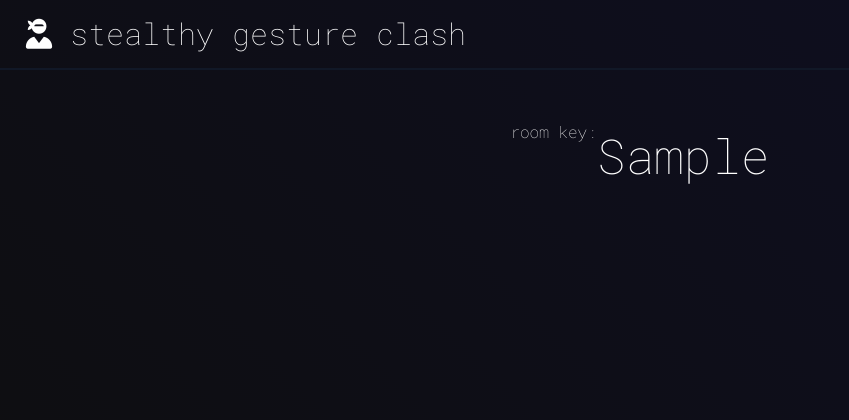
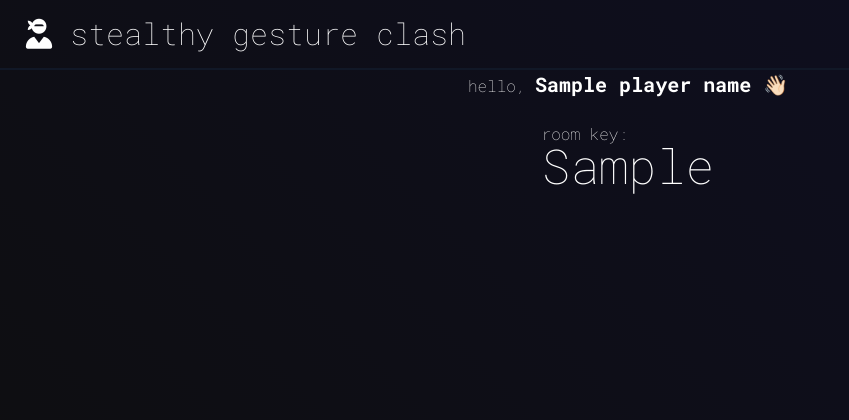
Before and after one commit to joaomarcoscrs/stealthy-gesture-clash, a Flask app: template templates/room.html in a window 1280 px wide. Shown: the top 420 px of the page, without its empty margins (0-849 px from the left). Run offline with Flask 3, Linux system fonts and the light colour scheme; the template is opened without the code that fills it: most values are stand-ins (such as "Sample title", 1, 10 or a date in 2020); some libraries are stand-ins or nearby versions.

Commit message:
updates socket and room page

```diff
--- a/app.py
+++ b/app.py
@@ -5,11 +5,12 @@ import threading
 import logging
 import time
 
+from functools import partial
 from inference.core.interfaces.camera.entities import VideoFrame
-from flask import Flask, render_template
+from flask import Flask, render_template, request
 from computer_vision import infer
 from flask_socketio import SocketIO
-from game import run_game
+from game import run_game, add_player_to_game, is_playing, account_player_action
 
 app = Flask(__name__)
 socket = SocketIO(app)
@@ -17,7 +18,7 @@ socket = SocketIO(app)
 label_annotator = supervision.LabelAnnotator()
 box_annotator = supervision.BoundingBoxAnnotator()
 
-active_games = set()
+games = {}
 
 
 @app.route("/play", methods=["POST"])
@@ -34,8 +35,6 @@ def play():
 
     socket.emit("game-ended", room_key, broadcast=True)
 
-    active_games.remove(room_key)
-
     return "Ok"
 
 
@@ -46,36 +45,49 @@ def index():
 
 @app.route("/room/<room_key>")
 def room(room_key):
+    # gets player name from query string
+    player_name = request.args.get("name")
+
+    if not player_name:
+        return "Player name is required", 400
+
     # Start the inference in a background thread
-    # inference_thread = threading.Thread(target=start_inference)
-    # inference_thread.daemon = True
-    # inference_thread.start()
-    return render_template("room.html", room_key=room_key)
+    inference_thread = threading.Thread(
+        target=partial(start_inference, room_key, player_name)
+    )
+    inference_thread.daemon = True
+    inference_thread.start()
+
+    add_player_to_game(games, room_key, player_name)
+
+    return render_template("room.html", room_key=room_key, player_name=player_name)
 
 
-async def async_inference(room_key):
-    if not room_key in active_games:
-        publish_frame_to_socket(room_key)
-    else:
-        await asyncio.to_thread(
-            infer,
-            "rock-paper-scissors-sxsw/14",
-            0,
-            on_prediction=publish_annotated_frame,
-        )
+async def async_inference(room_key, player_name):
+    await asyncio.to_thread(
+        infer,
+        "rock-paper-scissors-sxsw/14",
+        0,
+        on_prediction=partial(
+            process_predictions, room_key=room_key, player_name=player_name
+        ),
+    )
 
 
-def start_inference(room_key):
+def start_inference(room_key, player_name):
     loop = asyncio.new_event_loop()
     asyncio.set_event_loop(loop)
-    loop.run_until_complete(async_inference(room_key))
+    loop.run_until_complete(async_inference(room_key, player_name))
 
 
-def publish_buffered_frame_to_socket(frame):
+def publish_buffered_frame_to_socket(room_key, player_name, frame):
     _, buffer = cv2.imencode(".jpg", frame)
     frame = buffer.tobytes()
 
-    socket.emit("update-frame", frame)
+    socket.emit(
+        "update-frame",
+        {"room_key": room_key, "player_name": player_name, "frame": frame},
+    )
 
 
 def annotated_frame(predictions: dict, video_frame: VideoFrame):
@@ -94,25 +106,19 @@ def annotated_frame(predictions: dict, video_frame: VideoFrame):
     return annotated
 
 
-def publish_frame_to_socket(room_key):
-    cap = cv2.VideoCapture(0)
+def process_predictions(
+    predictions: dict,
+    video_frame: VideoFrame,
+    room_key: str = None,
+    player_name: str = None,
+):
+    if is_playing(games, room_key):
+        frame_to_render = annotated_frame(predictions, video_frame)
+    else:
+        frame_to_render = video_frame.image
 
-    while True:
-        ret, frame = cap.read()
-
-        if not ret:
-            break
-
-        if not room_key in active_games:
-            publish_buffered_frame_to_socket(frame)
-
-        time.sleep(1 / 6)
-
-
-def publish_annotated_frame(predictions: dict, video_frame: VideoFrame):
-    frame_to_render = annotated_frame(predictions, video_frame)
-
-    publish_buffered_frame_to_socket(frame_to_render)
+    account_player_action(games, socket, room_key, player_name, predictions)
+    publish_buffered_frame_to_socket(room_key, player_name, frame_to_render)
 
 
 if __name__ == "__main__":
--- a/static/index.css
+++ b/static/index.css
@@ -13,9 +13,6 @@ body, html {
 }
 
 #video-container {
-  position: absolute;
-  top: 70px; /* Adjusted to accommodate the navbar */
-  right: 20px;
   width: auto;
   height: 33.33%; /* One-third of the screen height */
   max-width: 33.33%; /* Limit width to one-third of the screen width */
@@ -34,7 +31,3 @@ body, html {
   font-size: 3rem; /* Large font size */
   font-weight: 100; /* Thin font weight */
 }
-
-.container {
-  padding-top: 50px;
-}
--- a/static/socket.js
+++ b/static/socket.js
@@ -15,7 +15,9 @@ export function startSocket() {
   socket.on("update-frame", function (data) {
     if (videoContainer) videoContainer.style.display = "block";
 
-    var blob = new Blob([data], { type: "image/jpeg" });
+    console.log('Received frame from server', data.frame)
+
+    var blob = new Blob([data.frame], { type: "image/jpeg" });
     var url = URL.createObjectURL(blob);
     video.src = url;
     video.onload = function () {
--- a/templates/room.html
+++ b/templates/room.html
@@ -1,12 +1,17 @@
 {% extends "base.html" %} {% block title %}Room Page{% endblock %} {% block
 content %}
-<div class="container">
-  <div id="video-container" class="text-center">
+<div class="flex justify-content-center">
+  <div class="flex items-center justify-center flex-col">
+    <div class="font-thin mb-4">
+      hello, <span class="font-bold text-xl">{{ player_name }} 👋🏻 </span>
+    </div>
+    <div>
+      <div class="font-thin -mb-4">room key:</div>
+      <div class="room-key">{{ room_key }}</div>
+    </div>
+  </div>
+  <div id="video-container" class="text-center ml-6 mt-2">
     <img id="video" />
   </div>
 </div>
-<div class="flex align-baseline justify-center">
-  <div class="font-thin">room key:</div>
-  <div class="room-key">{{ room_key }}</div>
-</div>
 {% endblock %}
```
Also changed, not shown: game.py (+55 -3 lines).
